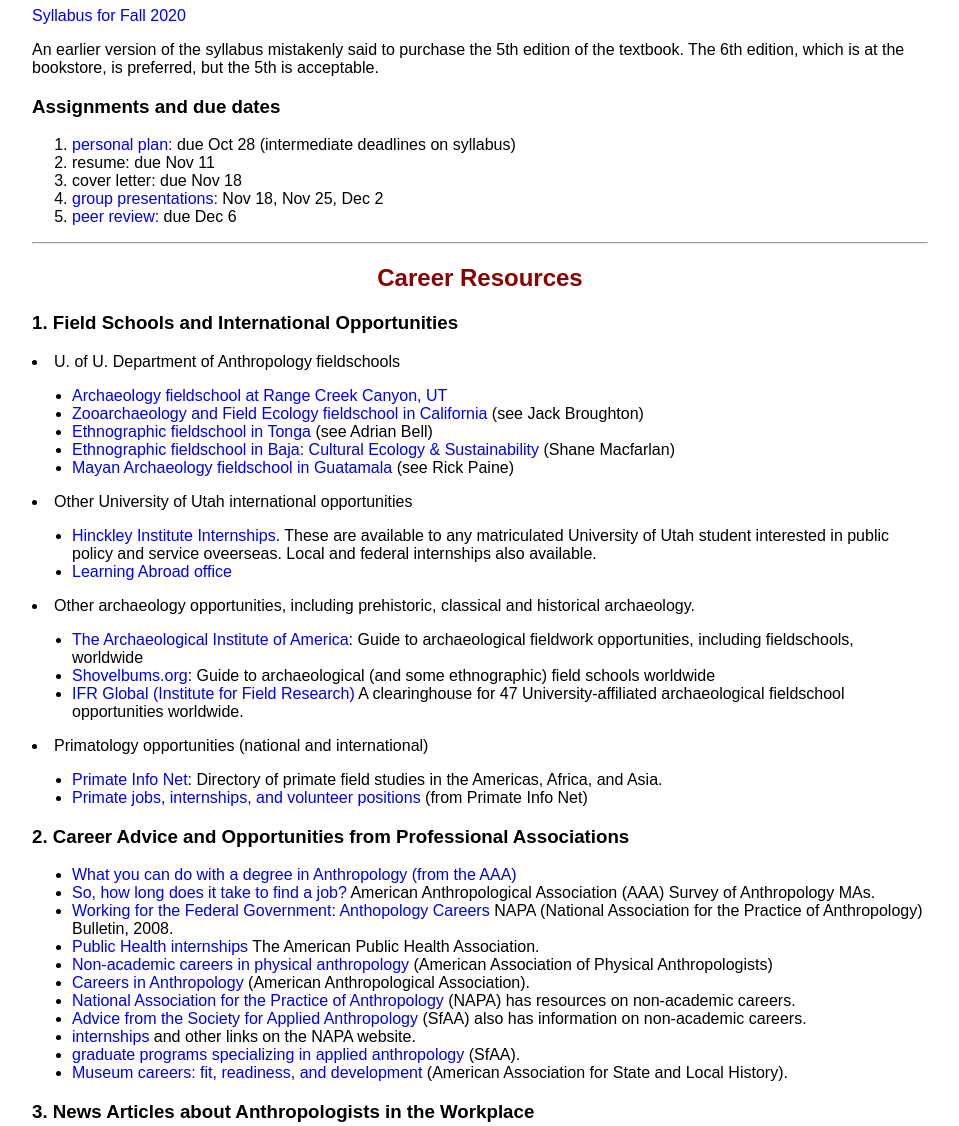
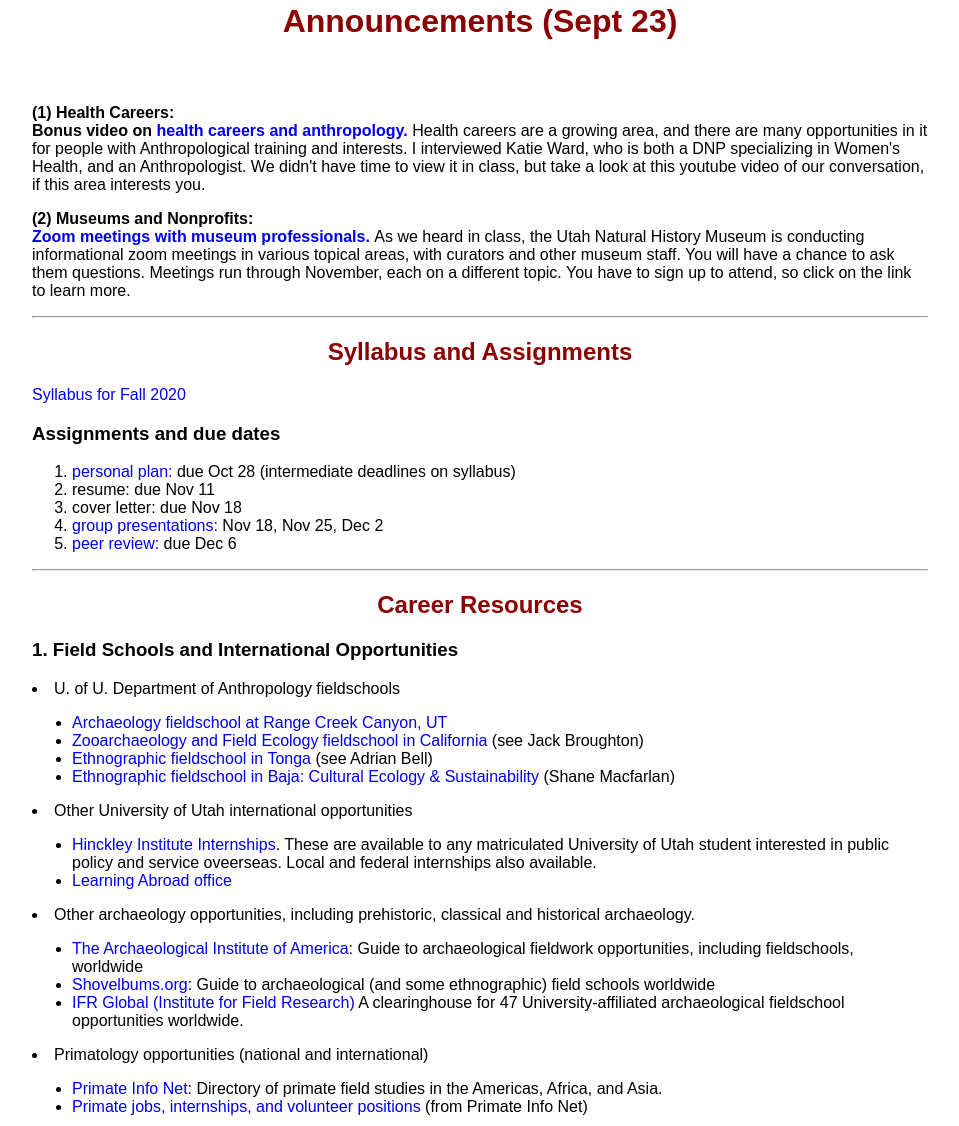
Before and after one commit to cashdan/cashdan.github.io, a plain HTML site: page tig/index.html in a window 1280 px wide. Shown: the part 386-1512 px from the top of the page, without its empty margins (160-1119 px from the left). Drawn offline with Linux system fonts and the light colour scheme.

```diff
--- a/tig/index.html
+++ b/tig/index.html
@@ -34,6 +34,26 @@
 <li> teach you to be a more competitive applicant for internships,
 jobs, and graduate school.
 </ul>
+<hr>
+<h1>Announcements (Sept 23)</h1>
+<strong> (1) Health Careers:  <br>  Bonus video on
+ <a href="https://youtu.be/-IrHDkBrt_A"> health careers and anthropology. </a> </strong>
+Health careers are a growing area, and there are many opportunities in
+it for people with Anthropological training and interests.  I interviewed Katie Ward, who is both a DNP specializing in Women's
+   Health, and an Anthropologist.  We didn't have
+ time to view it in class, but take a look at this youtube video of
+our conversation, if this area interests you.
+<p>
+<strong> (2) Museums and Nonprofits:  <br>
+ <a href="umnh_career_meetings.pdf"> Zoom meetings with museum
+ professionals.  </a> </strong>
+
+ As we heard in class, the Utah Natural History
+ Museum is conducting informational zoom meetings in various topical
+ areas, with curators and other museum staff.  You will have a chance
+ to ask them questions.  Meetings run through November, each on a
+ different topic.   You have to sign up to attend, so click on the
+ link to learn more.
 
 <!--
 
@@ -59,8 +79,6 @@
 
 <a href="syll_2020_all.pdf">Syllabus for Fall 2020 </a>
 <p>
-  An earlier version of the syllabus mistakenly said to purchase the 5th edition of the textbook.  The 6th edition, which is at the bookstore, is preferred, but the 5th is acceptable.
-
 <h3>Assignments and due dates</h3>
 
 <ol>
@@ -120,8 +138,6 @@
 <li><a href="https://adrianbell.wordpress.com/field-school" > Ethnographic fieldschool in Tonga</a> (see Adrian Bell)
 <li><a href="https://anthro.utah.edu/fieldschools/baja_fieldschool.php">
 Ethnographic fieldschool in Baja: Cultural Ecology & Sustainability </a> (Shane Macfarlan)
-<li><a href="https://anthro.utah.edu/fieldschools/mirador_project.php" >
-    Mayan Archaeology fieldschool in Guatamala </a> (see Rick Paine)
 
 </ul>
 </ul>
@@ -165,16 +181,9 @@
 <li><a href="http://www.aaanet.org/profdev/careers/""> Careers in Anthropology</a> (American Anthropological Association).
 
 <li><a href="http://practicinganthropology.org"> National Association
-for the Practice of Anthropology </a> (NAPA) has resources
+for the Practice of Anthropology </a> (NAPA) has mentoring and other resources
 on non-academic careers.
 
-<li><a href="http://practicinganthropology.org/practicing-anthro/"> Advice from the
-Society for Applied Anthropology </a> (SfAA) also has information on non-academic careers.
-
-<li><a href= "http://practicinganthropology.org/links"> internships</a>
-and other links on the NAPA website.
-
-<li> <a href="https://www.sfaa.net/resources/education/"> graduate programs specializing in applied anthropology</a> (SfAA).
 
 <li> <a href="http://resource.aaslh.org/view/museum-careers-fit-readiness-development"> Museum careers: fit, readiness, and development</a>
  (American Association for State and Local History).
```
